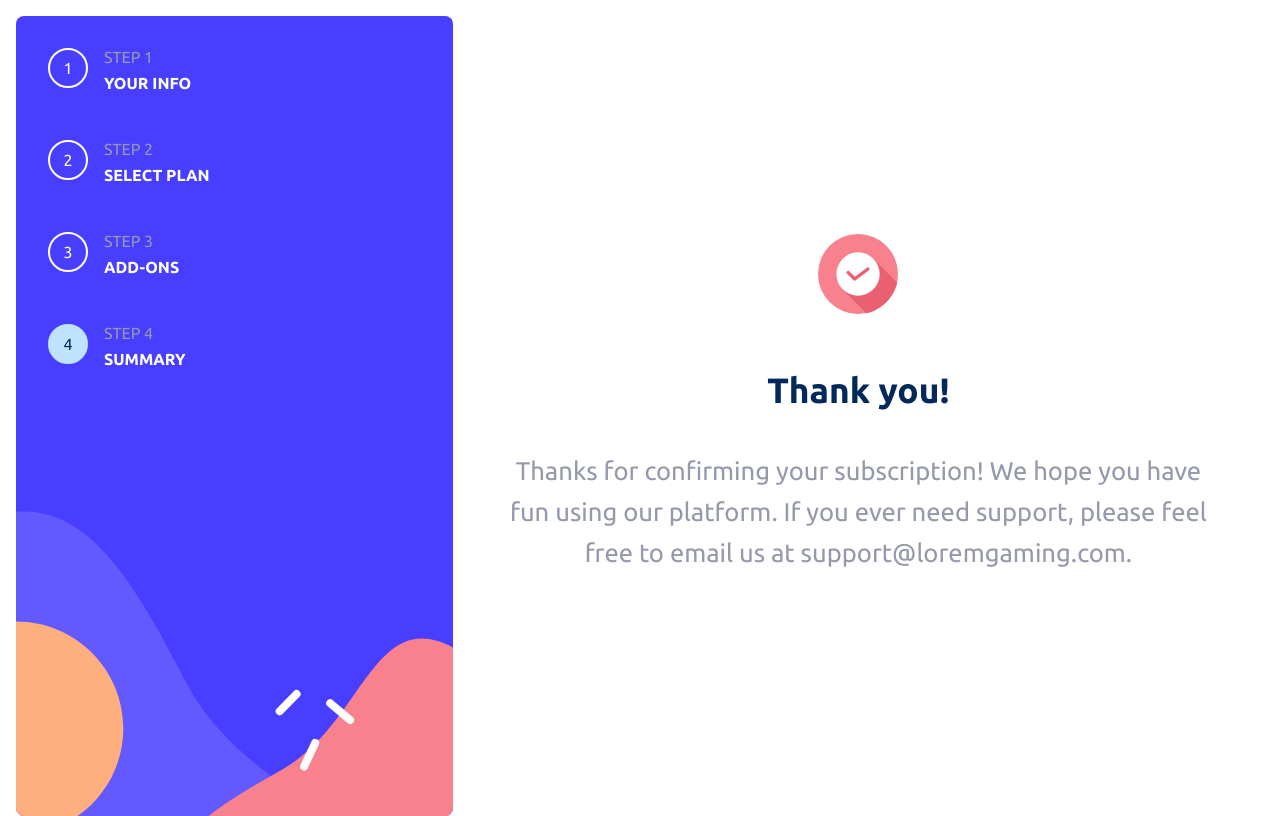
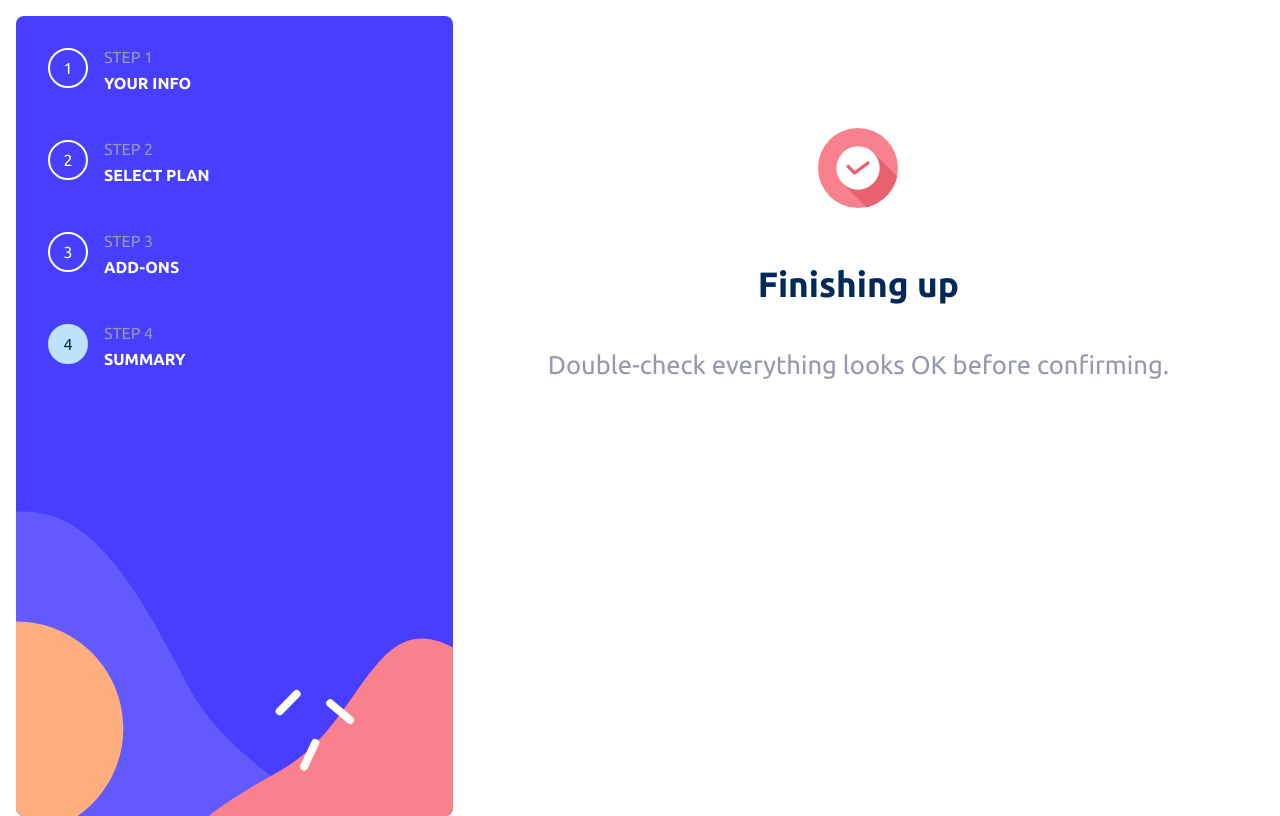
Before and after one commit to LazarevSlava/Multi-step-form, a React (Vite) app: page /step5 in a window 1280 px wide. Built offline with nearby package versions, Linux system fonts and the light colour scheme.

Commit message:
some changes

```diff
--- a/src/pages/Step5.module.scss
+++ /dev/null
@@ -1,43 +0,0 @@
-@use '../components/utils/index.scss' as *;
-
-.container {
-  margin-top: -10rem;
-  height: 100%;
-  overflow-y: auto;
-  display: flex;
-  flex-direction: column;
-  align-items: center;
-  justify-content: center;
-  width: 90%;
-  padding: 3rem;
-  background: $white;
-  border-radius: 0.5rem;
-  box-shadow: 0 0.2rem 0.5rem rgba(0, 0, 0, 0.1);
-  @media (min-width: $tablet) {
-    margin-top: 0;
-    width: 100%;
-    box-shadow: none;
-    gap: 2rem;
-  }
-}
-
-.icon {
-  width: 5rem;
-  height: 5rem;
-  margin-bottom: 1.5rem;
-}
-
-.title {
-  font-size: 2.2rem;
-  font-weight: bold;
-  margin-bottom: 0.5rem;
-  color: $marineBlue;
-}
-
-.description {
-  text-align: center;
-  font-size: 1.6rem;
-  color: $coolGray;
-  margin-bottom: 1.5rem;
-  line-height: 1.6;
-}
--- a/src/pages/Step5.tsx
+++ b/src/pages/Step5.tsx
@@ -1,17 +1,13 @@
-import style from './Step5.module.scss';
 import ThankYouIcon from '../assets/images/icon-thank-you.svg?react';
-
+import StepContainer from './StepContainer';
 const Step5 = () => {
   return (
-    <div className={style.container}>
-      <ThankYouIcon className={style.icon} />
-      <h2 className={style.title}>Thank you!</h2>
-      <p className={style.description}>
-        Thanks for confirming your subscription! We hope you have fun using our
-        platform. If you ever need support, please feel free to email us at
-        support@loremgaming.com.
-      </p>
-    </div>
+    <StepContainer
+      icon={<ThankYouIcon />}
+      centerContent
+      title="Finishing up"
+      description="Double-check everything looks OK before confirming."
+    />
   );
 };
 
--- a/src/pages/StepContainer.module.scss
+++ b/src/pages/StepContainer.module.scss
@@ -20,6 +20,18 @@
   }
 }
 
+.centered {
+  align-items: center;
+
+  text-align: center;
+  padding: 7rem 3rem;
+
+  .title,
+  .description {
+    text-align: center;
+  }
+}
+
 .title {
   font-size: 2.2rem;
   font-weight: bold;
@@ -33,3 +45,9 @@
   margin-bottom: 1.5rem;
   line-height: 1.6;
 }
+
+.icon {
+  width: 5rem;
+  height: 5rem;
+  margin-bottom: 1.5rem;
+}
--- a/src/pages/StepContainer.tsx
+++ b/src/pages/StepContainer.tsx
@@ -4,16 +4,23 @@ import style from './StepContainer.module.scss';
 interface StepContainerProps {
   title: string;
   description: string;
-  children: ReactNode;
+  children?: ReactNode;
+  icon?: ReactNode;
+  centerContent?: boolean;
 }
 
 const StepContainer = ({
   title,
   description,
   children,
+  icon,
+  centerContent = false,
 }: StepContainerProps) => {
   return (
-    <div className={style.container}>
+    <div
+      className={`${style.container} ${centerContent ? style.centered : ''}`}
+    >
+      {icon && <div className={style.icon}>{icon}</div>}
       <h2 className={style.title}>{title}</h2>
       <p className={style.description}>{description}</p>
       {children}
```
